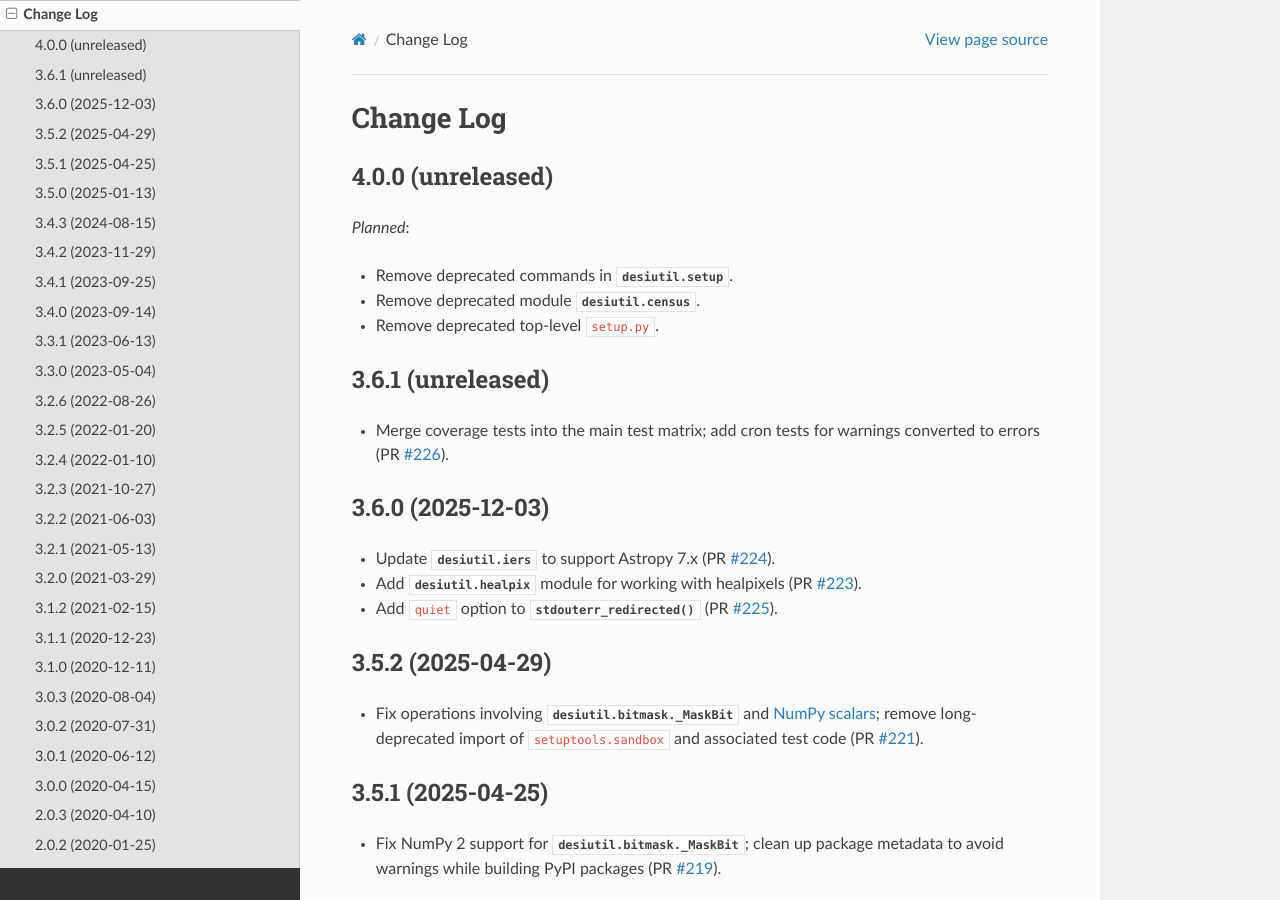
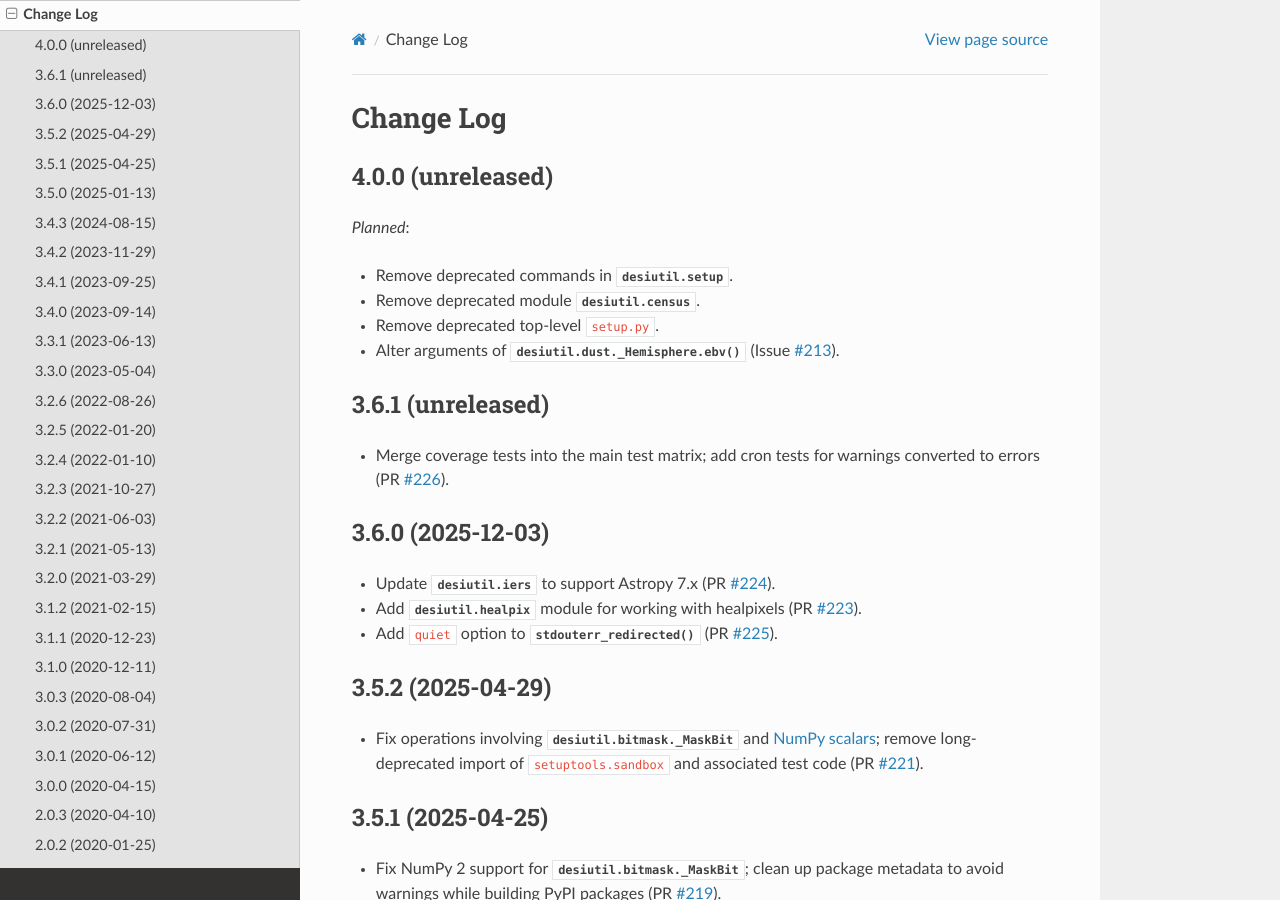
Before and after one commit to desihub/desiutil, a Sphinx documentation site: the page built from doc/changes.rst, in a window 1280 px wide and 900 px high. Built offline with Sphinx 7.4.7 and the Read the Docs theme 3.1.0, drawn with Linux system fonts in a browser that asks for light colours.

Commit message:
add issue to 4.0 changes

```diff
--- a/doc/changes.rst
+++ b/doc/changes.rst
@@ -10,6 +10,9 @@ Change Log
 * Remove deprecated commands in :mod:`desiutil.setup`.
 * Remove deprecated module :mod:`desiutil.census`.
 * Remove deprecated top-level ``setup.py``.
+* Alter arguments of :meth:`desiutil.dust._Hemisphere.ebv` (Issue `#213`_).
+
+.. _`#213`: https://github.com/desihub/desiutil/issues/213
 
 3.6.1 (unreleased)
 ------------------
```
